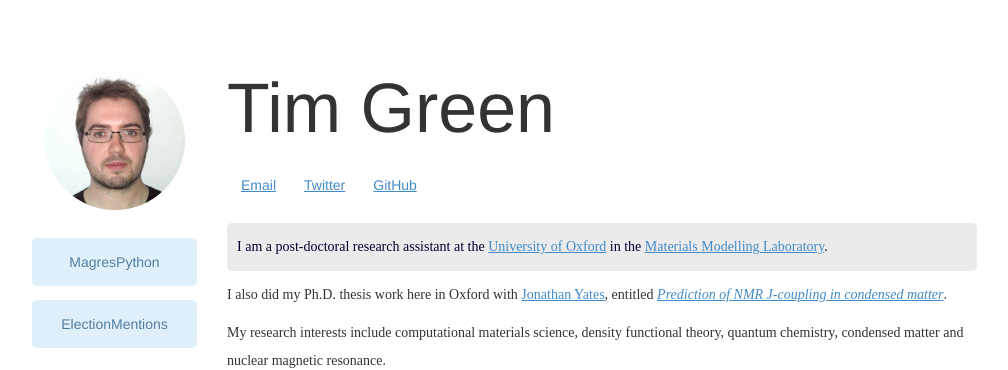
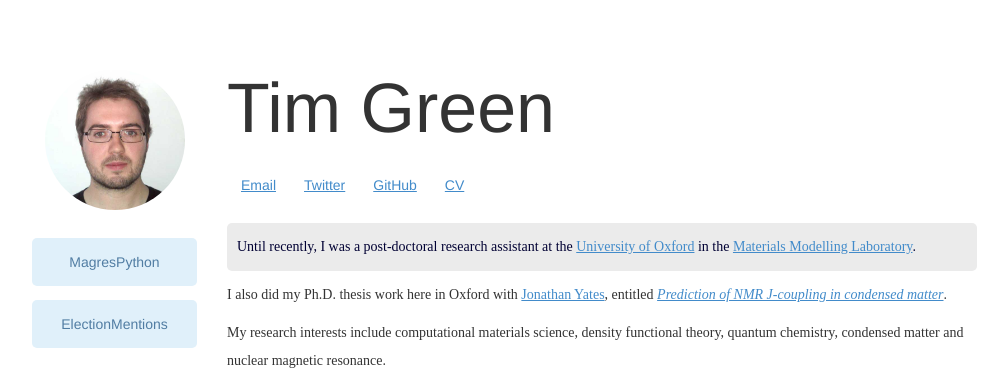
Before and after one commit to tfgg/tfgg.github.io, a Jekyll site: the page built from index.html, in a window 1280 px wide. Shown: the top 370 px of the page, without its empty margins (38-1046 px from the left). Built offline with Jekyll 4.4.1, drawn with Linux system fonts in a browser that asks for light colours; some web fonts are replaced; Markdown is read by kramdown in place of the engine named in the settings.

Commit message:
update front page

```diff
--- a/index.html
+++ b/index.html
@@ -20,10 +20,11 @@ css: main.css
         <li><a href='mailto:timothy.green@gmail.com'>Email</a></li>
         <li><a href='http://twitter.com/tfgg2'>Twitter</a></li>
         <li><a href='http://github.com/tfgg'>GitHub</a></li>
+        <li><a href='/cv.pdf'>CV</a></li>
         <div style='clear:both;'></div>
       </ul>
 
-      <p class='block-highlight'>I am a post-doctoral research assistant at the <a href='http://www.ox.ac.uk/' target="_blank">University of Oxford</a> in the <a href='http://mml.materials.ox.ac.uk/' target="_blank">Materials Modelling Laboratory</a>.
+      <p class='block-highlight'>Until recently, I was a post-doctoral research assistant at the <a href='http://www.ox.ac.uk/' target="_blank">University of Oxford</a> in the <a href='http://mml.materials.ox.ac.uk/' target="_blank">Materials Modelling Laboratory</a>.
 
       <p>I also did my Ph.D. thesis work here in Oxford with <a href='http://users.ox.ac.uk/~oums0549/' target="_blank">Jonathan Yates</a>, entitled <em><a href='/thesis/abstract/'>Prediction of NMR J-coupling in condensed matter</a></em>.</p>
 
```
